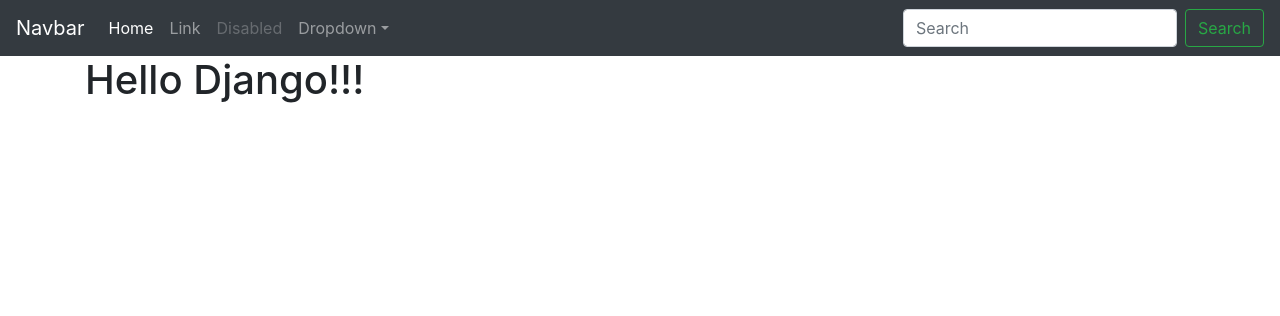
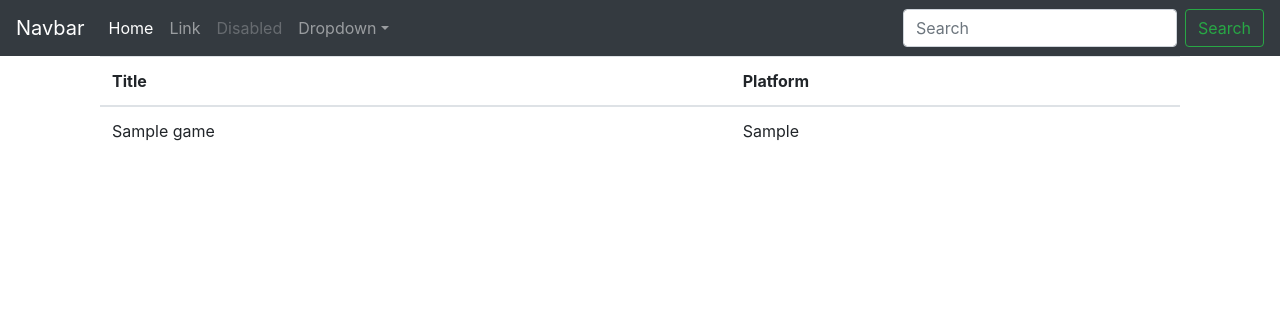
Before and after one commit to ItsNED/django-vue-integration, a Django app: page /homepage/ in a window 1280 px wide. Shown: the top 316 px of the page. Run offline with Django 3.2, Linux system fonts and the light colour scheme; tables that the repository leaves empty hold one stand-in row (values such as "Sample post"); some libraries are stand-ins or nearby versions.

Commit message:
connect model datas to browser

```diff
--- a/homepage/templates/homepage/index.html
+++ b/homepage/templates/homepage/index.html
@@ -1,4 +1,19 @@
 {% extends 'layout.html' %}
 {% block content %}
-<h1>Hello Django!!!</h1>
+    <div class="container">
+        <table class="table">
+            <thead>
+                <th>Title</th>
+                <th>Platform</th>
+            </thead>
+            <tbody>
+                {% for game in games %}
+                <tr>
+                    <td>{{ game.title }}</td>
+                    <td>{{ game.platform }}</td>
+                </tr>
+                {% endfor %}
+            </tbody>
+        </table>
+    </div>
 {% endblock %}
--- a/homepage/views.py
+++ b/homepage/views.py
@@ -1,4 +1,9 @@
 from django.shortcuts import render
+from .models import Game
+
 
 def index(request):
-    return render(request, "homepage/index.html")
+    games = Game.objects.all()
+    return render(request, "homepage/index.html", {
+        'games': games
+    })
```
